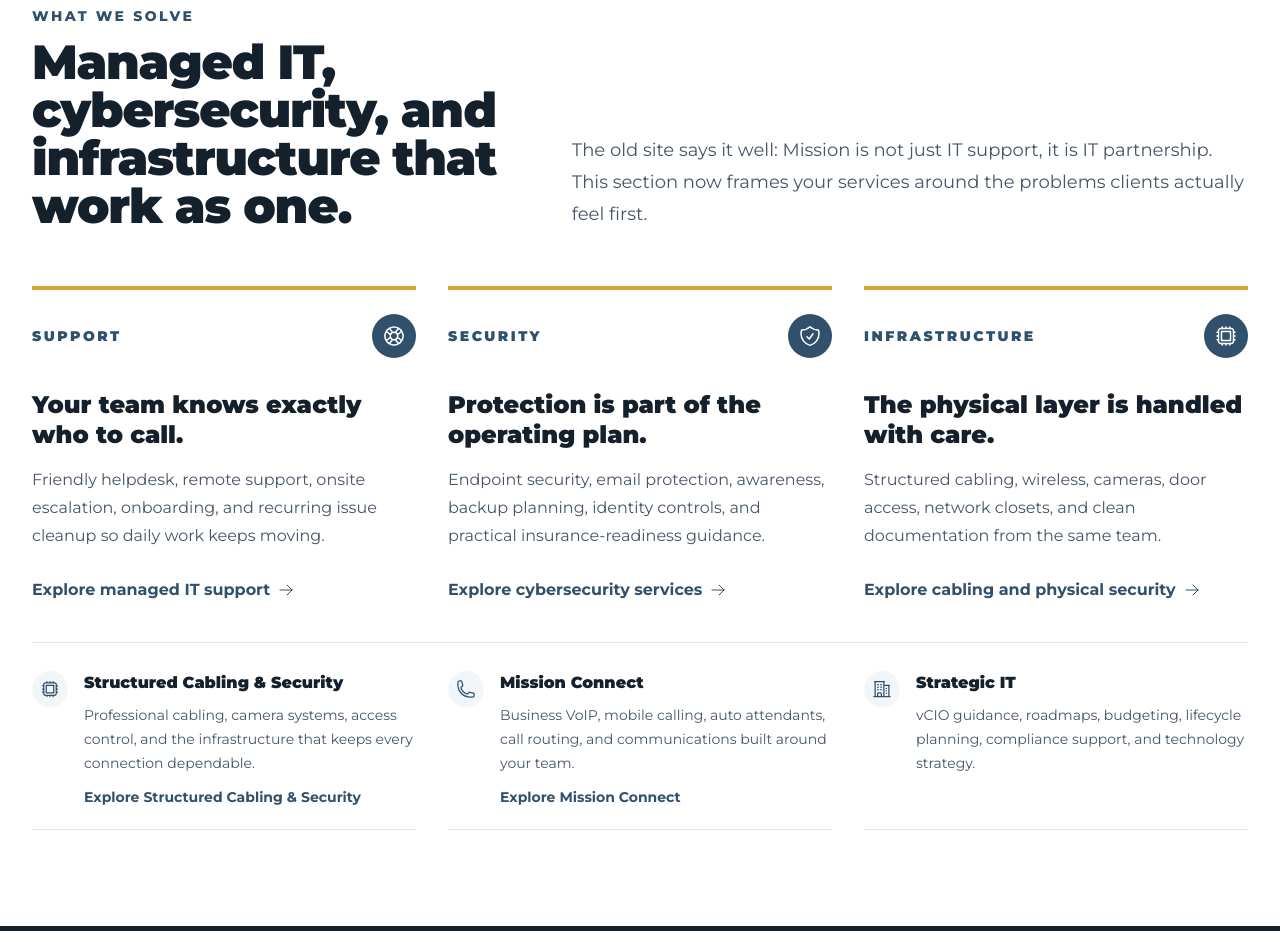
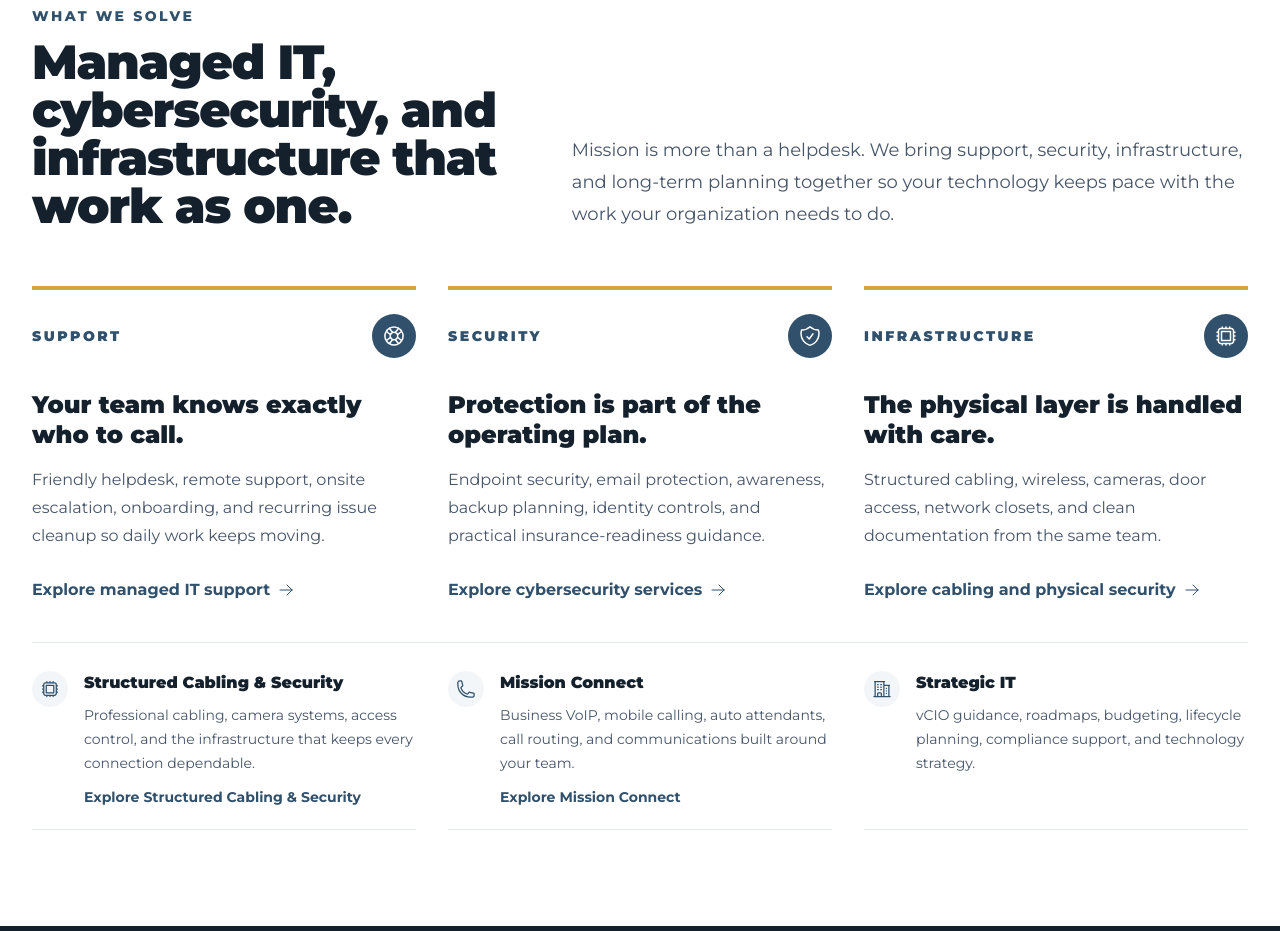
Before and after one commit to MissionTS/mts-site, a Next.js app: page / in a window 1280 px wide. Shown: the part 3260-4191 px from the top of the page. Built offline with nearby package versions, Linux system fonts and the light colour scheme.

Commit message:
Remove remaining homepage placeholder copy

```diff
--- a/app/page.tsx
+++ b/app/page.tsx
@@ -302,7 +302,7 @@ export default function Home() {
               <p className="text-sm font-extrabold uppercase tracking-[0.18em] text-mission-navy">What we solve</p>
               <h2 className="mt-3 text-4xl font-black tracking-tight text-mission-ink sm:text-5xl">Managed IT, cybersecurity, and infrastructure that work as one.</h2>
             </div>
-            <p className="text-lg leading-8 text-slate-600">The old site says it well: Mission is not just IT support, it is IT partnership. This section now frames your services around the problems clients actually feel first.</p>
+            <p className="text-lg leading-8 text-slate-600">Mission is more than a helpdesk. We bring support, security, infrastructure, and long-term planning together so your technology keeps pace with the work your organization needs to do.</p>
           </div>
           <div className="mt-14 grid gap-8 lg:grid-cols-3">
             {outcomeCards.map(({ icon: Icon, eyebrow, title, text, href, linkLabel }) => (
```
